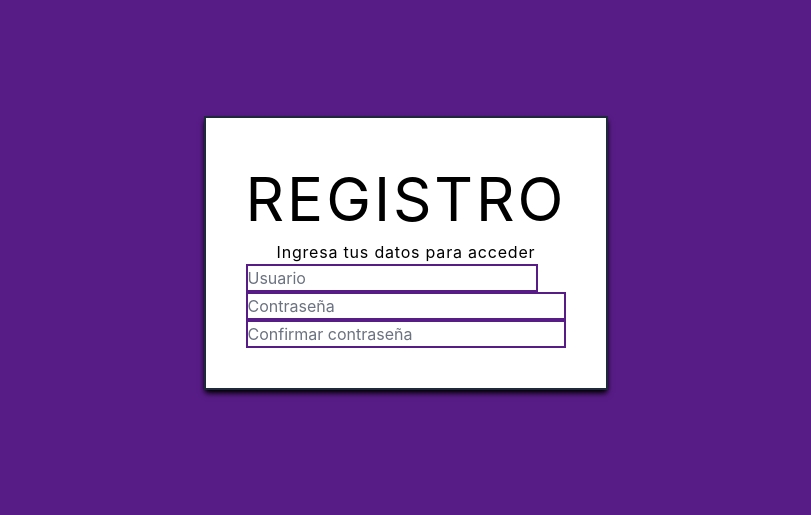
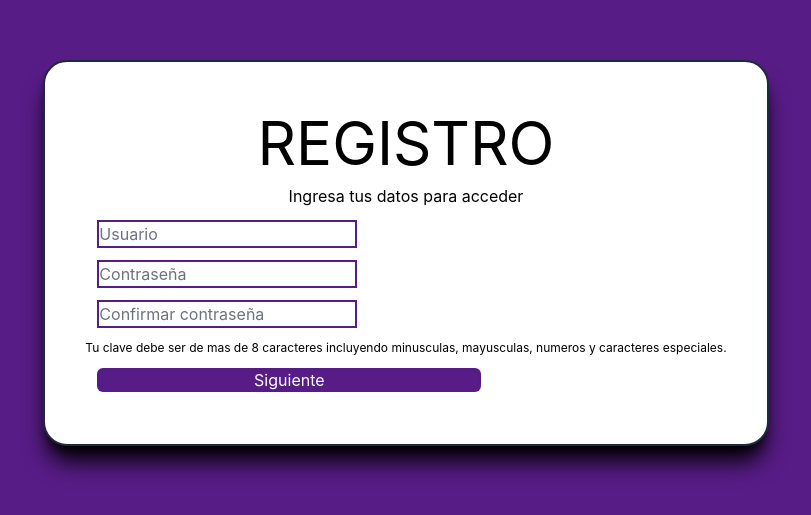
Before and after one commit to feavilan04/electron-ministry-board, a React (Create React App) app: page / in a window 1280 px wide. Shown: the part 147-662 px from the top of the page, without its empty margins (234-1045 px from the left). Built offline with nearby package versions, Linux system fonts and the light colour scheme.

Commit message:
page update

```diff
--- a/src/App.tsx
+++ /dev/null
@@ -1,32 +0,0 @@
-import logo from "./logo.svg";
-import "./App.css";
-import PdfGenerator from "./pdf_download";
-
-function App() {
-  return (
-    <div className="bg-purple-900 min-h-screen min-w-screen flex place-content-center">
-      <div className="box-content  p-10 border-2 border-slate-800 place-self-center bg-white shadow-md shadow-current">
-        <p className="text-center text-6xl tracking-wider leading-snug">
-          REGISTRO
-        </p>
-        <p className="text-center text-base tracking-wider ">
-          Ingresa tus datos para acceder
-        </p>
-        <div className="box-content w-72 border-2 border-purple-900 text base text-gray-500 text-left">
-          Usuario
-        </div>
-        <div className="box-content border-2 border-purple-900 text base text-gray-500 text-left">
-          Contraseña
-        </div>
-        <div className="box-content border-2 border-purple-900 text base text-gray-500 text-left ">
-          Confirmar contraseña
-        </div>
-      </div>
-    </div>
-  );
-}
-{
-  /*holaaaa*/
-}
-
-export default App;
--- /dev/null
+++ b/src/Ingreso.tsx
@@ -0,0 +1,23 @@
+import logo from "./logo.svg";
+import "./App.css";
+import PdfGenerator from "./pdf_download";
+
+function App() {
+  return (
+    <div className="bg-white min-h-screen min-w-screen">
+      <div className="box-content border-gray-500 place-self-center bg-white shadow-xl rounded-3xl">
+        <div className="text-center text-3xl text-purple-900">INGRESO</div>
+        <div className="box-content w-40 border-2 m-3 border-purple-900 text-base text-black text-left">
+          Usuario
+        </div>
+        <div className="box-content w-40 border-2 m-3 border-purple-900 text-base text-black text-left">
+          Contraseña
+        </div>
+      </div>
+    </div>
+  );
+}
+{
+}
+
+export default App;
--- /dev/null
+++ b/src/Registro.tsx
@@ -0,0 +1,32 @@
+import logo from "./logo.svg";
+import "./App.css";
+import PdfGenerator from "./pdf_download";
+
+function App() {
+  return (
+    <div className="bg-purple-900 min-h-screen min-w-screen flex place-content-center">
+      <div className="box-content p-10 border-2 border-slate-800 place-self-center bg-white shadow-xl rounded-3xl shadow-current">
+        <p className="text-center text-6xl leading-snug ">REGISTRO</p>
+        <p className="text-center text-base">Ingresa tus datos para acceder</p>
+        <div className="box-content border-2 w-64 m-3 border-purple-900 text-base text-gray-500 text-left">
+          Usuario
+        </div>
+        <div className="box-content border-2 w-64 m-3 border-purple-900 text-base text-gray-500 text-left">
+          Contraseña
+        </div>
+        <div className="box-content border-2 w-64 m-3 border-purple-900 text-base text-gray-500 text-left ">
+          Confirmar contraseña
+        </div>
+        <p className="text-center whitespace-normal text-xs">
+          Tu clave debe ser de mas de 8 caracteres incluyendo minusculas,
+          mayusculas, numeros y caracteres especiales.
+        </p>
+        <div className="box-content w-96 m-3 w-64 bg-purple-900 text-base text-center text-white shadow-inner rounded-md">
+          Siguiente
+        </div>
+      </div>
+    </div>
+  );
+}
+
+export default App;
--- a/src/index.tsx
+++ b/src/index.tsx
@@ -1,7 +1,7 @@
 import React from "react";
 import ReactDOM from "react-dom/client";
 import "./index.css";
-import App from "./App";
+import App from "./Registro";
 import reportWebVitals from "./reportWebVitals";
 
 const root = ReactDOM.createRoot(
```
Also changed, not shown: 1 other file (tests, documents, lock files or other folders).
